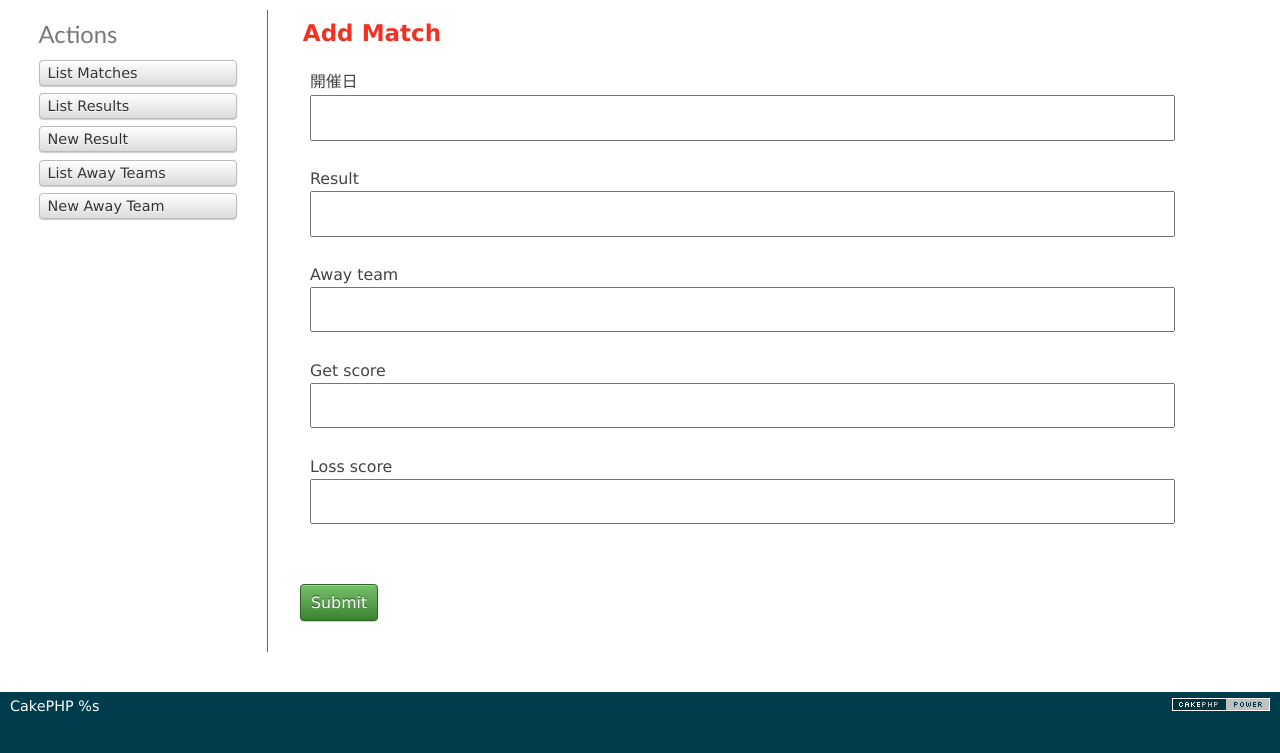
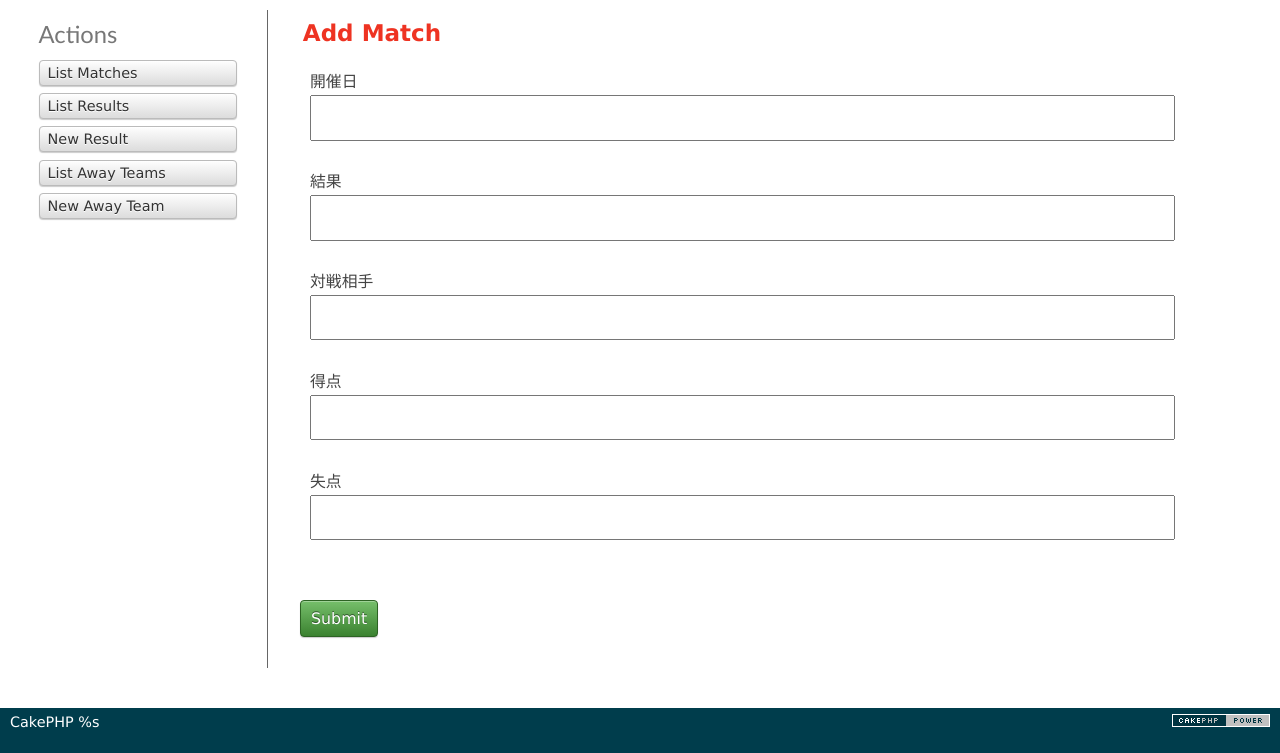
Before and after one commit to NemotoYoshiyuki/basketball_score, a CakePHP app: the page made by app/View/Matches/add.ctp in a window 1280 px wide. Shown: the part 47-800 px from the top of the page. Run offline with PHP 8.4 and a stand-in for CakePHP, Linux system fonts and the light colour scheme; the template is opened without the code that fills it, so the values that code supplies are empty; form fields are guessed from the names that the template uses; some libraries are stand-ins or nearby versions.

Commit message:
matches/add.ctp編集しました

```diff
--- a/app/View/Matches/add.ctp
+++ b/app/View/Matches/add.ctp
@@ -8,10 +8,26 @@
 				'text' => '開催日')
 			)
 		);
-		echo $this->Form->input('result_id');
-		echo $this->Form->input('away_team_id');
-		echo $this->Form->input('get_score');
-		echo $this->Form->input('loss_score');
+		echo $this->Form->input('result_id',array(
+			'label' => array(
+				'text' => '結果')
+			)
+		);
+		echo $this->Form->input('away_team_id',array(
+			'label' => array(
+				'text' => '対戦相手')
+			)
+		);
+		echo $this->Form->input('get_score',array(
+			'label' => array(
+				'text' => '得点')
+			)
+		);
+		echo $this->Form->input('loss_score',array(
+			'label' => array(
+				'text' => '失点')
+			)
+		);
 	?>
 	</fieldset>
 <?php echo $this->Form->end(__('Submit')); ?>
```
